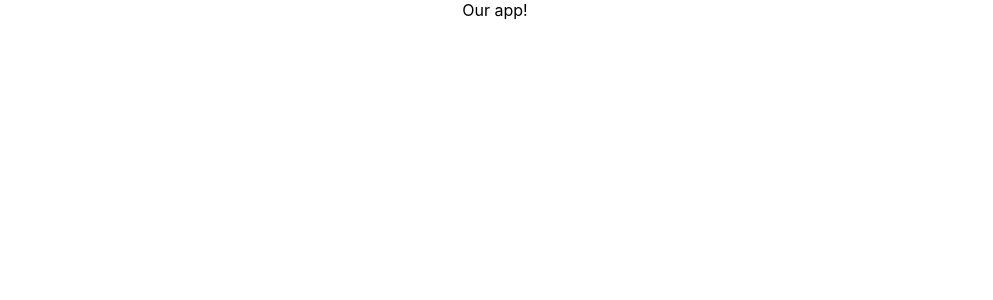
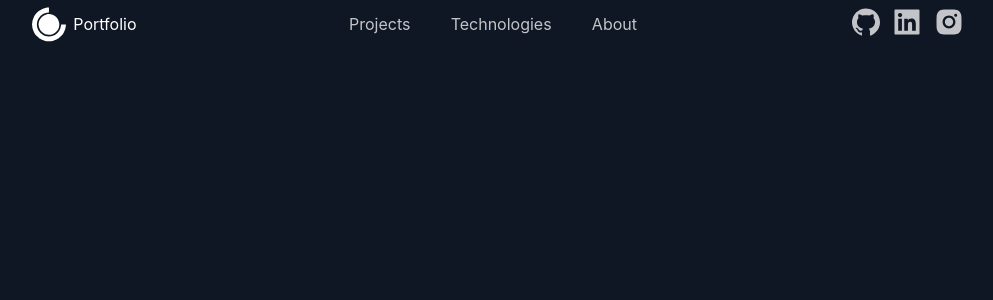
Before and after one commit to eslamsobhy/portfolio-app, a React (Create React App) app: page / in a window 1280 px wide. Shown: the top 300 px of the page, without its empty margins (145-1138 px from the left). Built offline with nearby package versions, Linux system fonts and the light colour scheme; the HTML template or start-up script is replaced by a standard one.

Commit message:
added the header

```diff
--- a/src/App.js
+++ b/src/App.js
@@ -1,5 +1,12 @@
+// main components
+import Header from "./components/Header/header";
+
 function App() {
-  return <div className="App">Our app!</div>;
+  return (
+    <div className="App">
+      <Header />
+    </div>
+  );
 }
 
 export default App;
--- /dev/null
+++ b/src/components/Header/header.css
@@ -0,0 +1,51 @@
+.section {
+  display: flex;
+  justify-content: space-around;
+}
+
+.nav-logo {
+  cursor: pointer;
+}
+
+.nav-links {
+  display: flex;
+  justify-content: space-between;
+  width: 25%;
+  align-items: center;
+}
+
+.nav-links .nav-link {
+  cursor: pointer;
+
+  opacity: 0.75;
+  transition: 0.5s ease;
+}
+
+.nav-links .nav-link:hover {
+  opacity: 1;
+}
+
+.nav-icons {
+  display: flex;
+  justify-content: space-between;
+  width: 10%;
+  align-items: center;
+}
+
+.nav-icons .nav-icon {
+  cursor: pointer;
+  opacity: 0.75;
+  transition: 0.5s ease;
+}
+
+.nav-icons .nav-icon:hover {
+  opacity: 1;
+}
+
+/* media query */
+
+@media (max-width: 950px) {
+  .nav-links {
+    display: none;
+  }
+}
--- /dev/null
+++ b/src/components/Header/header.js
@@ -0,0 +1,38 @@
+import React from "react";
+import "./header.css";
+
+// icons
+import { AiFillGithub, AiFillInstagram, AiFillLinkedin } from "react-icons/ai";
+import { DiCssdeck } from "react-icons/di";
+
+const Header = () => {
+  return (
+    <div className="navbar">
+      <nav className="container section">
+        <div className="nav-logo">
+          <a style={{ display: "flex", alignItems: "center", color: "white" }}>
+            <DiCssdeck size="3rem" /> <span>Portfolio</span>
+          </a>
+        </div>
+        <div className="nav-links">
+          <div className="nav-link">Projects</div>
+          <div className="nav-link">Technologies</div>
+          <div className="nav-link">About</div>
+        </div>
+        <div className="nav-icons">
+          <div className="nav-icon">
+            <AiFillGithub size="2rem" />
+          </div>
+          <div className="nav-icon">
+            <AiFillLinkedin size="2rem" />
+          </div>
+          <div className="nav-icon">
+            <AiFillInstagram size="2rem" />
+          </div>
+        </div>
+      </nav>
+    </div>
+  );
+};
+
+export default Header;
--- a/src/index.css
+++ b/src/index.css
@@ -5,6 +5,8 @@ body {
     sans-serif;
   -webkit-font-smoothing: antialiased;
   -moz-osx-font-smoothing: grayscale;
+  background-color: #0f1624;
+  color: white;
 }
 
 code {
@@ -15,3 +17,9 @@ code {
 .App {
   text-align: center;
 }
+
+.container {
+  /* the container holds the content inside of the parent */
+  width: 90vw;
+  margin: 0 auto;
+}
```
